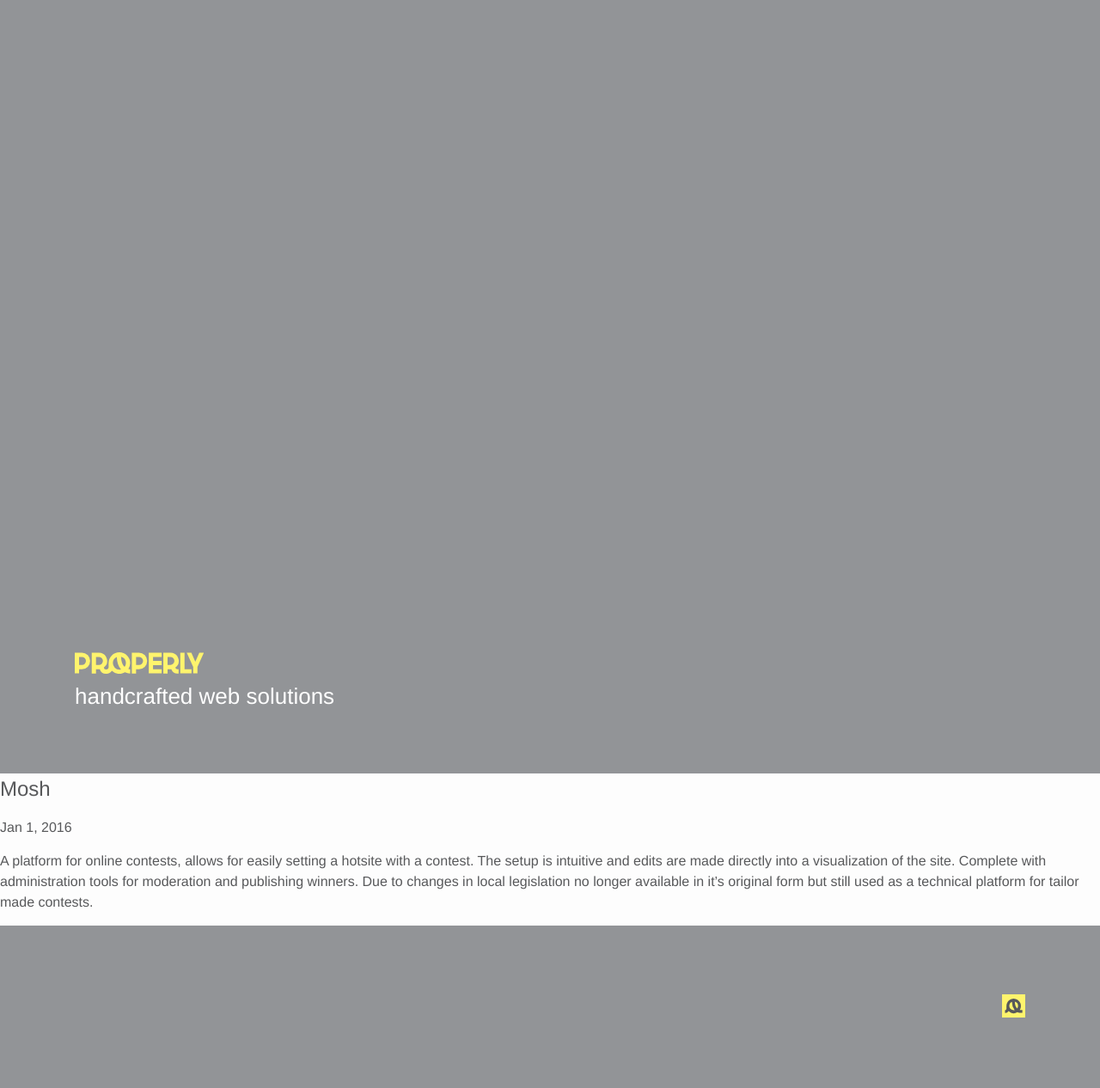
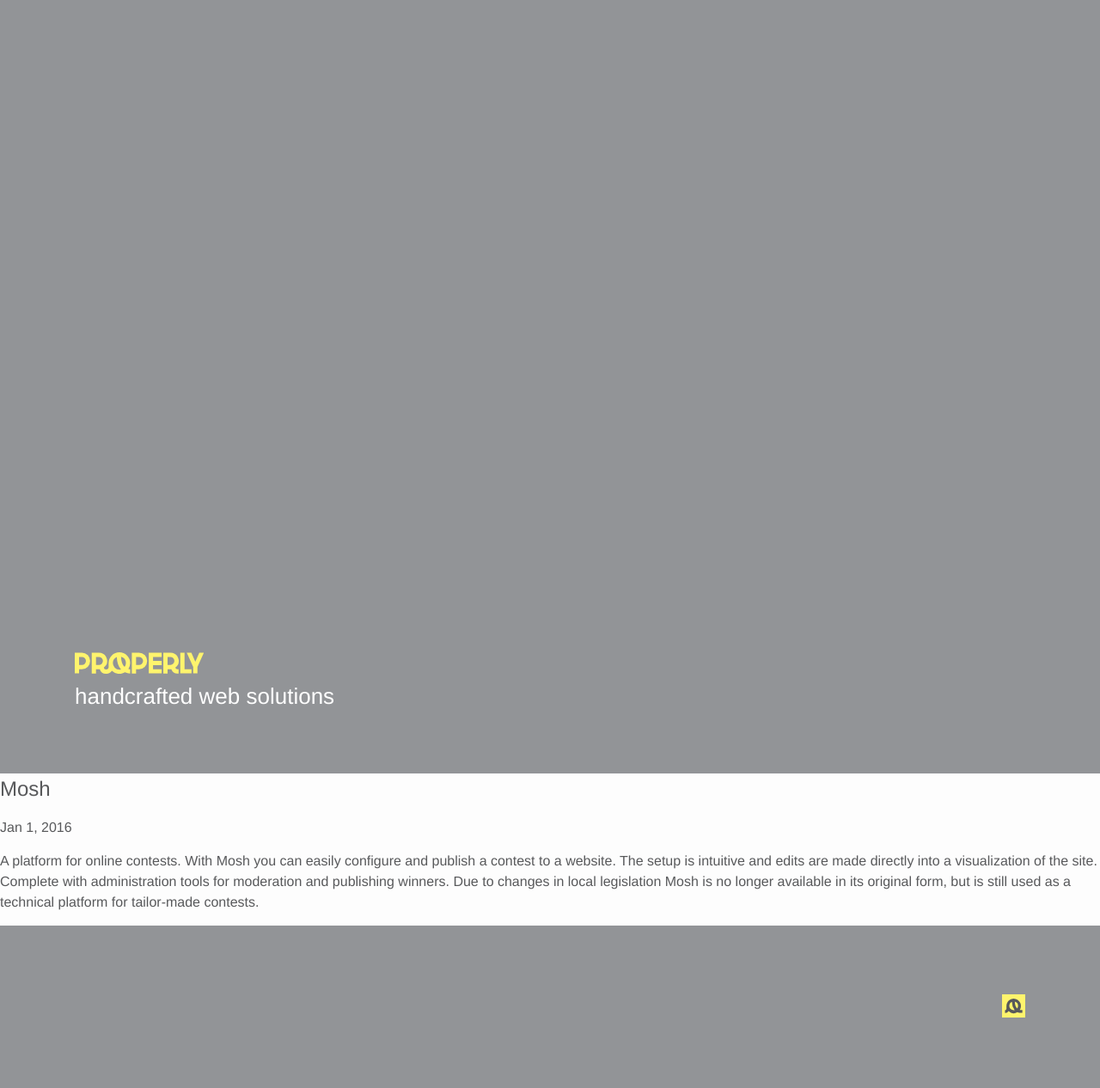
Before and after one commit to properly/properly.github.io, a Jekyll site: the page built from _posts/2014-06-01-mosh.md, in a window 1280 px wide. Shown: the whole page at 86% size. Built offline with Jekyll 4.4.1, drawn with Linux system fonts in a browser that asks for light colours; some web fonts are replaced.

Commit message:
improve mosh description

```diff
--- a/_posts/2014-06-01-mosh.md
+++ b/_posts/2014-06-01-mosh.md
@@ -13,4 +13,4 @@ frameworks:
 integrations: Facebook
 ---
 
-A platform for online contests, allows for easily setting a hotsite with a contest. The setup is intuitive and edits are made directly into a visualization of the site. Complete with administration tools for moderation and publishing winners. Due to changes in local legislation no longer available in it’s original form but still used as a technical platform for tailor made contests.
+A platform for online contests. With Mosh you can easily configure and publish a contest to a website. The setup is intuitive and edits are made directly into a visualization of the site. Complete with administration tools for moderation and publishing winners. Due to changes in local legislation Mosh is no longer available in its original form, but is still used as a technical platform for tailor-made contests.
```
